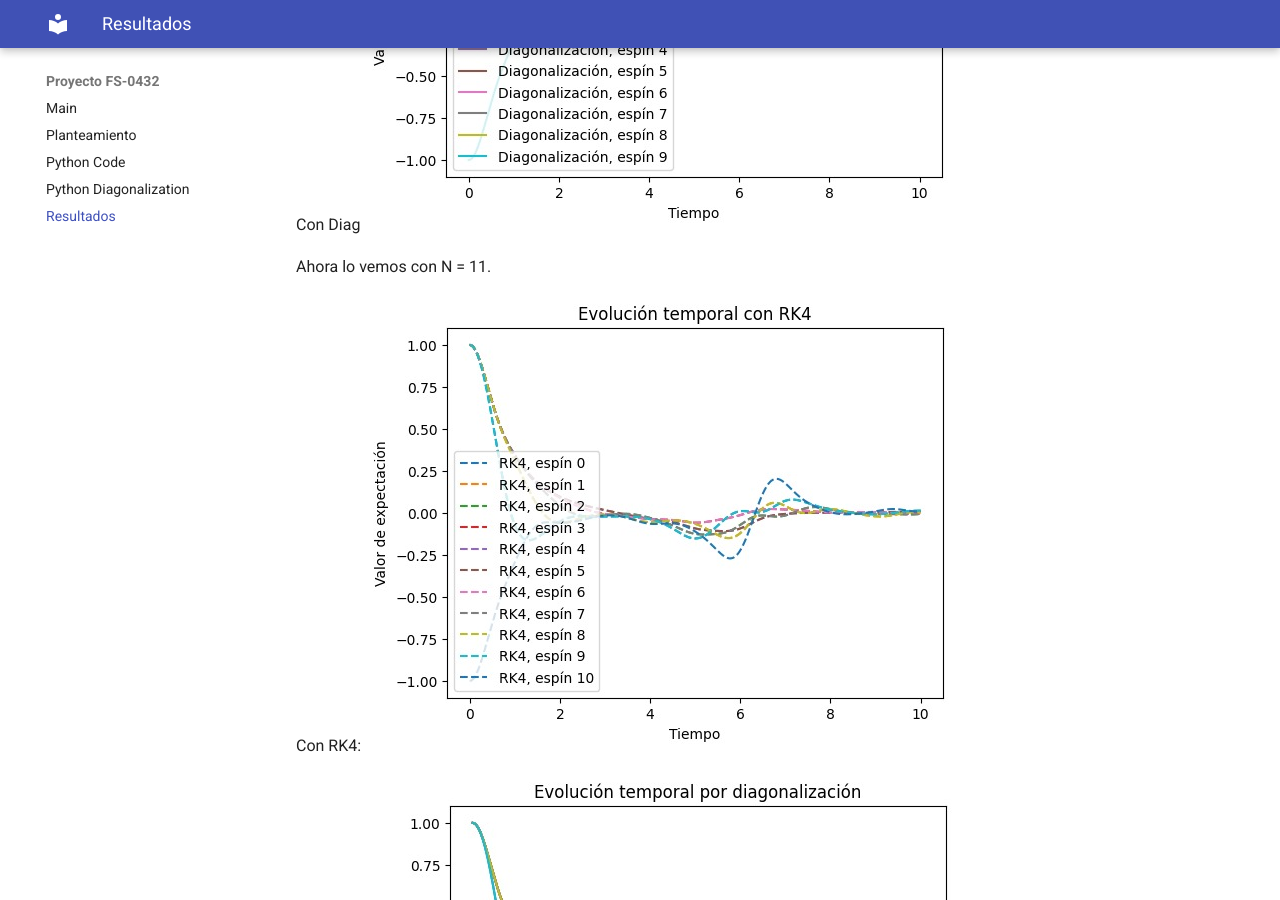
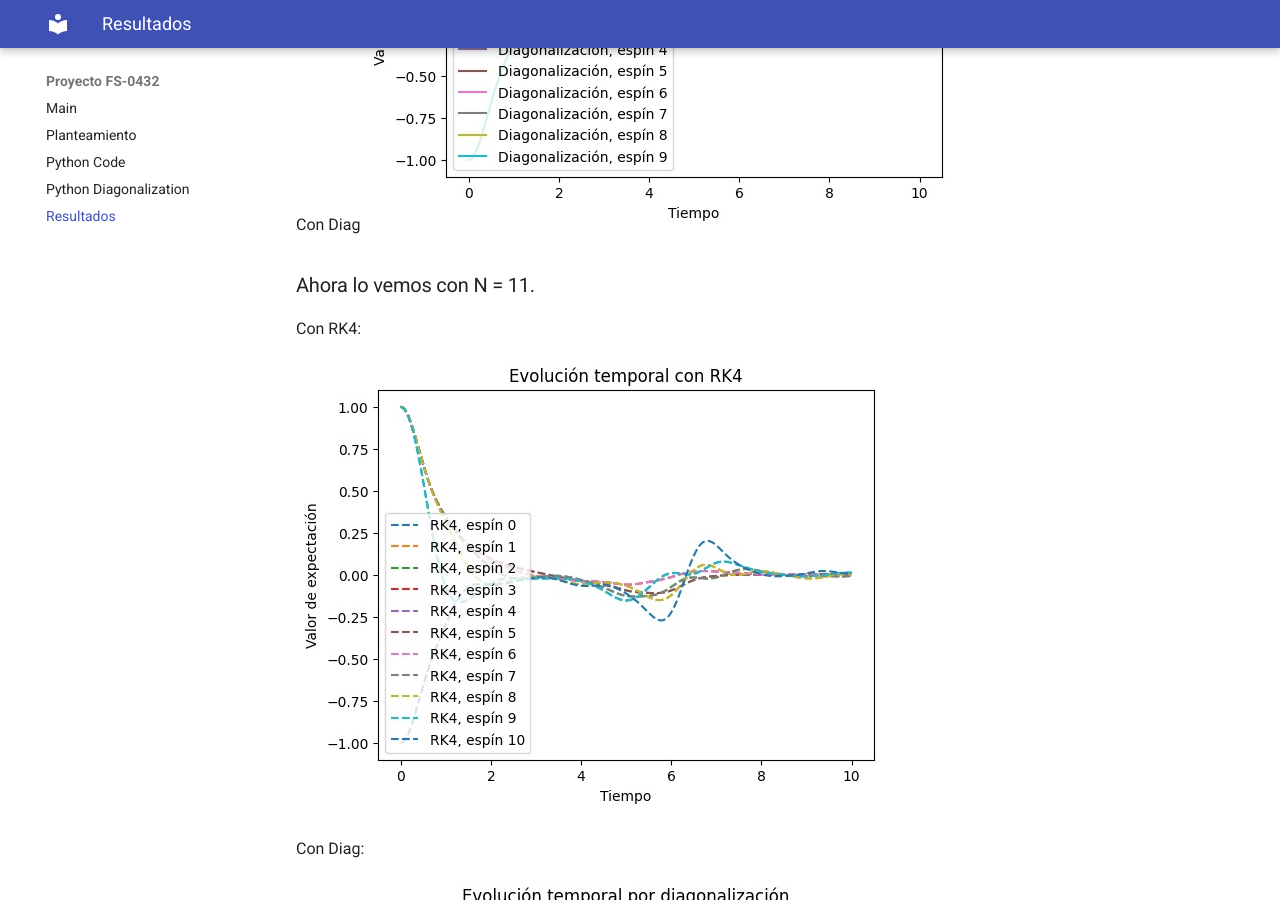
Before and after one commit to BrayCal/Proyecto-FS-0432, an MkDocs documentation site: the page built from docs/imagen.md, in a window 1280 px wide and 900 px high, scrolled down 1650 px. Built offline with MkDocs 1.6.1 and Material for MkDocs 9.7.7, drawn with Linux system fonts in a browser that asks for light colours.

Commit message:
la prueba salio mal volvemos y cambiamos texto

```diff
--- a/docs/imagen.md
+++ b/docs/imagen.md
@@ -13,10 +13,12 @@ Con RK4:
 Con Diag
 ![](img/10ndiag.png)
 
-Ahora lo vemos con N = 11.
+###Ahora lo vemos con N = 11.
 
 Con RK4:
+
 ![](img/11nrk4.png)
 
 Con Diag:
-![Con diag:](img/11ndiag.png)
+
+![](img/11ndiag.png)
```
Also changed, not shown: site/imagen/index.html.
